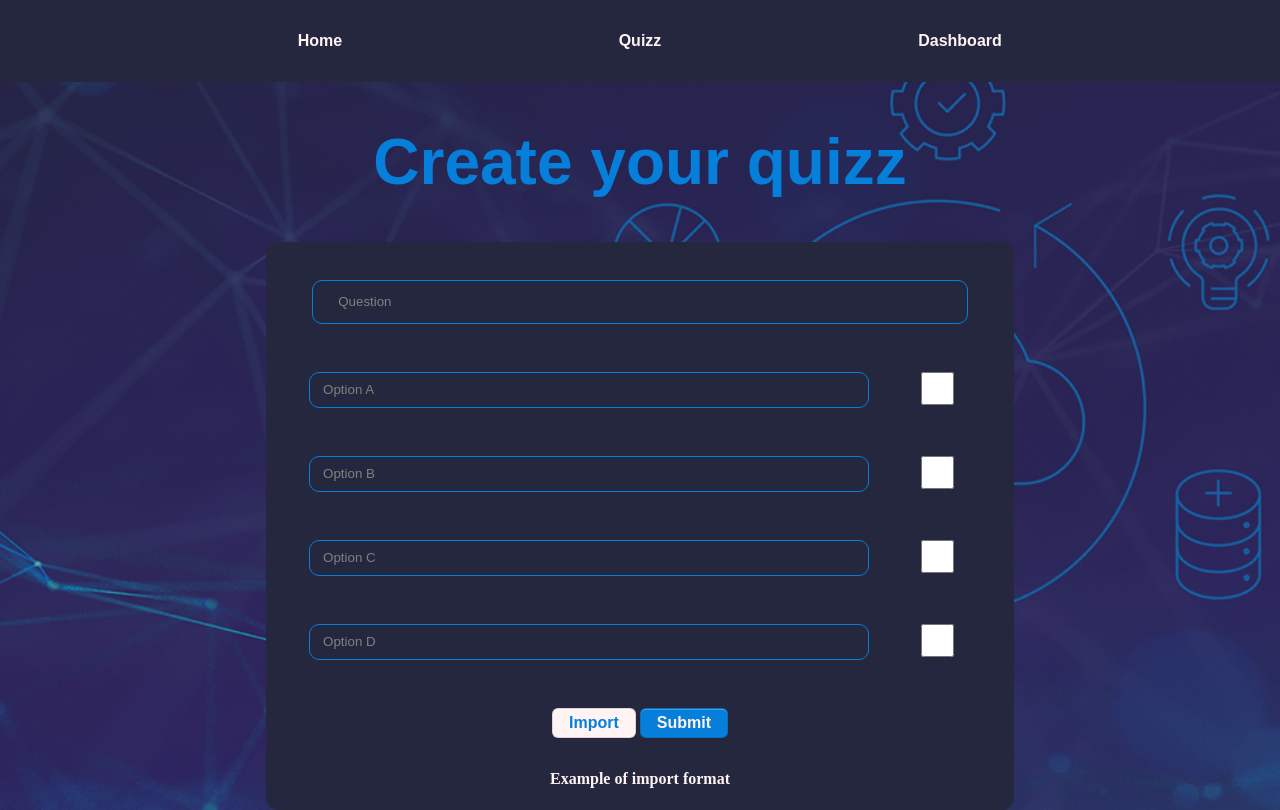
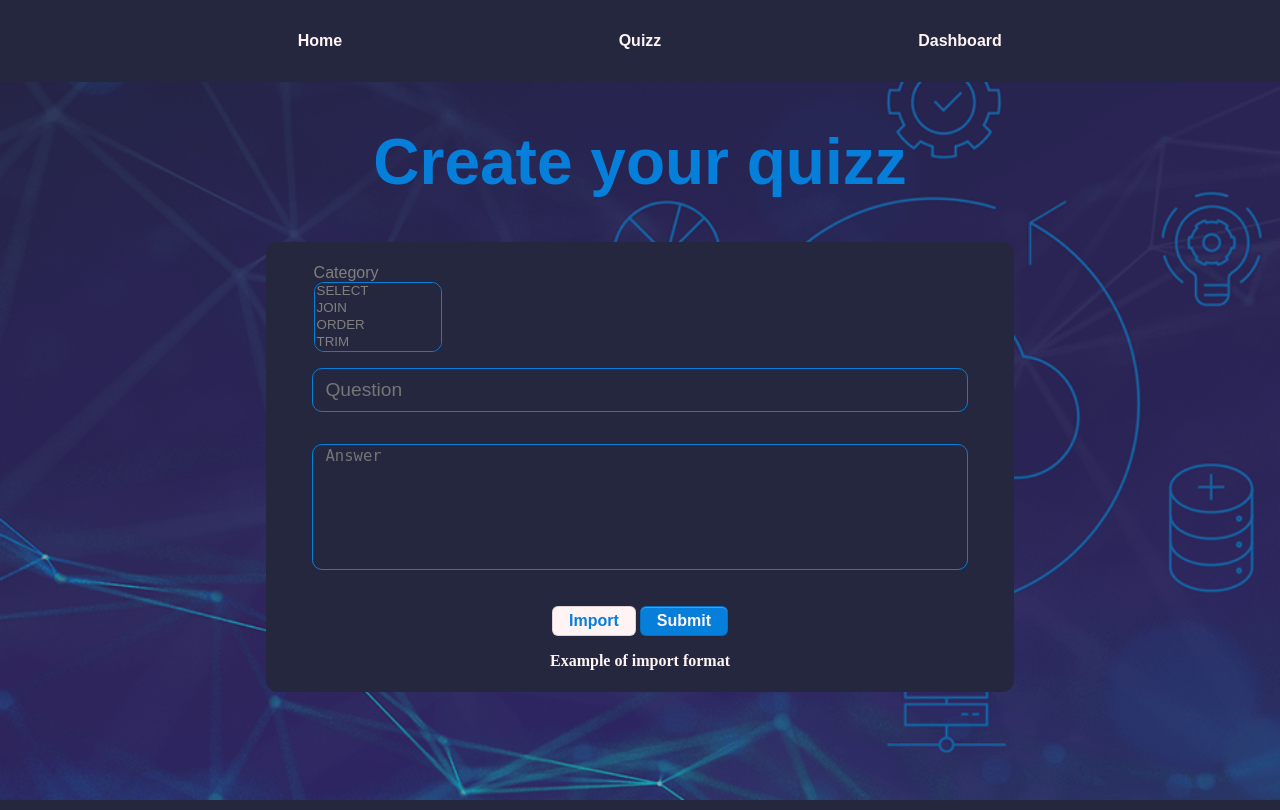
Before and after one commit to RazvanBoita/TW-Proiect, a web app: file createSqlQuery.html in a window 1280 px wide. Run offline with its HTML, style and script files only (its server is not run), Linux system fonts and the light colour scheme.

Commit message:
Changed Create Quizz page

```diff
--- a/createSqlQuery.html
+++ b/createSqlQuery.html
@@ -19,29 +19,27 @@
     </header>
     <main>
         <form class="create-quiz-container" action="https://httpbin.org/get" method="get">
-            <p><input id="quizz-question" type="text" name="quizz-question" id="quizz-question" placeholder="Question" required autocomplete="off"></p>
-            <p class="option">
-                 <input type="text" name="option-A" id="option-0" class="option-input" placeholder="Option A" required autocomplete="off">
-                 <input type="checkbox" name="correct-answear-A" id="correct-answear-0" class="checkbox">
-            </p>
-            <p class="option">
-                <input type="text" name="option-B" id="option-1" class="option-input" placeholder="Option B" required autocomplete="off">
-                <input type="checkbox" name="correct-answear-B" id="correct-answear-1" class="checkbox">
-            </p>
-            <p class="option">
-                <input type="text" name="option-C" id="option-2" class="option-input" placeholder="Option C" required autocomplete="off">
-                <input type="checkbox" name="correct-answear-C" id="correct-answear-2" class="checkbox">
-            </p>
-            <p class="option">
-                 <input type="text" name="option-D" id="option-3" class="option-input" placeholder="Option D" required autocomplete="off">
-                 <input type="checkbox" name="correct-answear-D" id="correct-answear-3" class="checkbox">
-            </p>
-            <p>
-                <input type="file" id="import-button" accept=".json" size="10MB" style="display: none;" />
-                <button id="import-button" type="button" onclick="document.getElementById('import-button').click()">Import</button>
-                <button id="submit-button" type="submit">Submit</button>
-            </p>
-            <a id="import-quizz-link"href="importQuizz.html" target="_blank">Example of import format</a>
+            <div id="left-form">
+                <label for="category">Category</label>
+                <select name="category" id="category" required multiple>
+                    <option value="SELECT">SELECT</option>
+                    <option value="JOIN">JOIN</option>
+                    <option value="ORDER">ORDER</option>
+                    <option value="TRIM">TRIM</option>
+                    <option value="DATE">DATE</option>
+                </select>
+            </div>
+
+            <div id="centered-form">
+                <p><input id="quizz-question" type="text" name="quizz-question" id="quizz-question" placeholder="Question" required></p>
+                <p><textarea id="answer-area" name="answer-area" required placeholder="Answer"></textarea></p>
+                <p>
+                    <input type="file" id="import-button" accept=".json" size="5MB" style="display: none;" />
+                    <button id="import-button" type="button" onclick="document.getElementById('import-button').click()">Import</button>
+                    <button id="submit-button" type="submit">Submit</button>
+                </p>
+                <a id="import-quizz-link"href="importQuizz.html" target="_blank">Example of import format</a>
+            </div>
         </form>
     </main>
     <script src="js/importQuestion.js"></script>
--- a/css/createQuery.css
+++ b/css/createQuery.css
@@ -1,33 +1,16 @@
 @import './vars.css';
 
-.option-input{
-    border-radius: 10px;
-    background-color: var(--main-color);
-    border-color: var(--secondary-color);
-    border-width: 1px;
-    border-style: solid;
-
-    color: var(--accent-color);
+label{
+    color: gray;
     font-family: var(--font-family);
-    width: 47vw;
-    height: 4vh;
 }
-
-input::placeholder
-{
+option{
     color: gray;
-    padding-left: 2%;
     font-family: var(--font-family);
 }
 
-
-
 .create-quiz-container{
     background-color: var(--main-color);
-    display: flex;
-    flex-direction: column;
-    align-items: center;
-    justify-content: center;
     margin-inline: auto;
     gap: 1rem;
     padding: 1.25rem;
@@ -38,30 +21,19 @@
     border: 2px solid var(--main-color);
 }
 
-.option{
+#left-form{
     display: flex;
-    margin-right: 2vw;
-    padding-left: 2vw;
+    flex-direction: column;
+    align-items: left;
+    justify-content: left;
+    margin-left: 2vw;
 }
-
-.checkbox{
-    width: 10%;;
-    cursor: pointer;
+#centered-form{
     display: flex;
+    flex-direction: column;
     align-items: center;
-    margin-top: 0px;
-    margin-left: 3vw;
+    justify-content: center;
 }
-.checkbox:checked{
-    transform: rotate(35deg);
-    width: 16px;
-    margin-left: 12px;
-    border-color: var(--secondary-color);
-    border-top-color: transparent;
-    border-left-color: transparent;
-    border-radius: 0;
-    height: 30px;
- }
 
 #submit-button{
     display: inline-block;
@@ -112,6 +84,14 @@
     border-color: #1b1f2326;
     transition-duration: 0.1s;
 }
+#category{
+    width: 10vw;
+    border-radius: 10px;
+    border-color: var(--secondary-color);
+    background-color: var(--main-color);
+
+}
+
 
 #quizz-question{
     width: 50vw;
@@ -123,7 +103,26 @@
     border-style: solid;
     padding-left: 1vw;
     color: var(--accent-color);
+    font-style: var(--font-family);
+    font-size: larger;
 }
+
+
+#answer-area{
+    resize: none;
+    width: 50vw;
+    height: 15vh;
+    border-radius: 10px;
+    border-color: var(--secondary-color);
+    border-width: 1px;
+    background-color: var(--main-color);
+    border-style: solid;
+    padding-left: 1vw;
+    color: var(--accent-color);
+    font-style: var(--font-family);
+    font-size: larger;
+}
+
 #import-quizz-link{
     color: var(--accent-color);
     font-weight: 600;
--- a/importQuizz.html
+++ b/importQuizz.html
@@ -12,9 +12,9 @@
     </header>
     <main>
         <p>{</p>
-        <p style="margin-left: 2vw;">"quizz_title": "What does SQL stand for?",</p>
-        <p style="margin-left: 2vw;">"options":["Structured Question Language", "Strong Question Language", "Structured Query Language", "No one"],</p>
-        <p style="margin-left: 2vw;">"correct_answears": [false, false, true, false]</p>
+        <p style="margin-left: 2vw;">"quizz_title": "Select employees name where department is Finance order by salary descending",</p>
+        <p style="margin-left: 2vw;">"category": ["SELECT", "order"],</p>
+        <p style="margin-left: 2vw;">"answer": "SELECT employee_name FROM employees WHERE department = 'Finance' ORDER BY salary DESC;"</p>
         <p>}</p>
     </main>
 </body>
--- a/js/importQuestion.js
+++ b/js/importQuestion.js
@@ -12,50 +12,44 @@
             const jsonData = JSON.parse(content);
             console.log('JSON file selected:', jsonData);
 
+            const category = jsonData.category;
             const quizzTitle = jsonData.quizz_title;
-            const optionsList = jsonData.options;
-            const correctAnswears = jsonData.correct_answears;
+            const answer = jsonData.answer;
 
-            if(quizzTitle === null || optionsList === null || correctAnswears === null)
+            if(quizzTitle === null || answer === null || category === null)
             {
-                alert('Title, options or correct answears are invalid!');
+                alert('Title, answer or category are invalid!');
                 return;
             }
-            if(optionsList.length != 4 || correctAnswears.length != 4)
+            if(category.length === 0)
             {
-                alert('Options or correct answears do not have 4 elements!');
+                alert('Category must contain an element!');
                 return;
             }
 
-            for(let i=0;i<optionsList.length;i++)
+            const selectContainer = document.getElementById("category");
+
+            for(let i = 0; i< category.length; i++)
             {
-                if(correctAnswears[i] === false)
-                    continue;
-                if(correctAnswears[i] === true)
+                let found = false;
+                for(let j=0;j<selectContainer.length;j++)
                 {
-                    let checkbox = document.getElementById("correct-answear-" + i);
-                    checkbox.checked = true;
-                    continue;
+                    if(category[i].toLowerCase() === selectContainer.options[j].value.toLowerCase())
+                    {
+                        selectContainer.options[j].selected = true;
+                        found=true;
+                        break;
+                    }
+
                 }
-                alert('Invalid answear');
-                return;
+                if(!found)
+                {
+                    alert('Category ' + category[i] + ' does not exist!');
+                }
             }
-            for(let i=0;i<optionsList.length;i++)
-            {
-                if(typeof optionsList[i] !== 'string')
-                {
-                    for(let i=0;i<optionsList.length;i++)
-                    {
-                        document.getElementById("correct-answear-" + i).checked = false;
-                    }
-                    alert('Invalid option ' + i);
-                    return;
-                }
 
-                let option = document.getElementById("option-" + i);
-                option.value = optionsList[i];
-            }
             document.getElementById("quizz-question").value=quizzTitle;
+            document.getElementById("answer-area").value=answer;
         } catch (error) {
             console.error('Error parsing JSON:', error);
             alert('Invalid JSON file selected. Please select a valid JSON file.');
```
